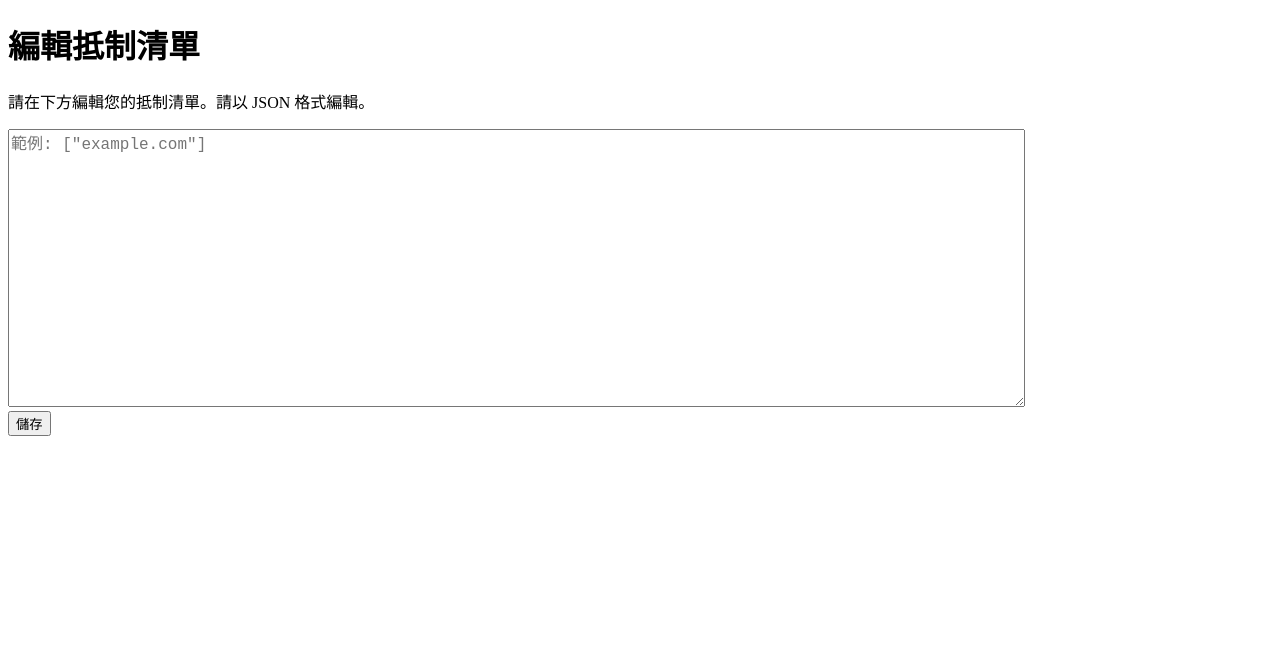
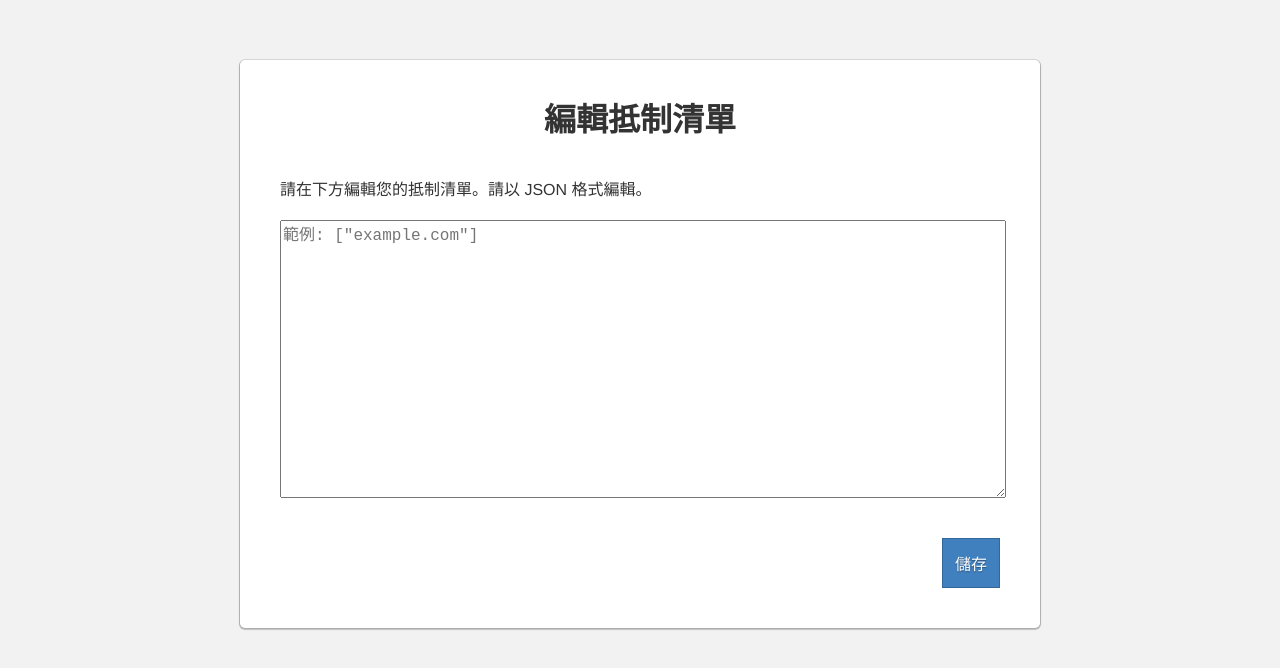
Before and after one commit to zhusee2/boycott-helper, a plain HTML site: page boycott-helper.safariextension/settings.html in a window 1280 px wide. Drawn offline with Linux system fonts and the light colour scheme.

Commit message:
Pref page style

```diff
--- a/boycott-helper.safariextension/settings.html
+++ b/boycott-helper.safariextension/settings.html
@@ -2,22 +2,23 @@
 <html>
 <head>
   <meta charset="utf-8">
-  <title>編輯抵制清單 | 抵制小幫手</title>
-  <style>
-    #blacklist {
-      width: 80%;
-      font: 16px/1.7 monospace;
-    }
-  </style>
+  <title>編輯抵制清單 | 網站抵制小幫手</title>
+  <link rel="stylesheet" href="normalize.css">
+  <link rel="stylesheet" href="styles.css">
 </head>
 <body>
-  <h1>編輯抵制清單</h1>
-  <p>請在下方編輯您的抵制清單。請以 JSON 格式編輯。</p>
+  <div class="container settings-page">
+    <h1>編輯抵制清單</h1>
+    <p>請在下方編輯您的抵制清單。請以 JSON 格式編輯。</p>
 
-  <form action="#">
-    <textarea name="blacklist" id="blacklist" rows="10" placeholder='範例: ["example.com"]'></textarea><br>
-    <button type="submit">儲存</button>
-  </form>
+    <form action="#">
+      <textarea name="blacklist" id="blacklist" rows="10" placeholder='範例: ["example.com"]'></textarea><br>
+
+      <div class="form-actions">
+        <button type="submit" class="btn btn-primary">儲存</button>
+      </div>
+    </form>
+  </div>
 
   <script>
     var blacklist = [];
--- a/boycott-helper.safariextension/styles.css
+++ b/boycott-helper.safariextension/styles.css
@@ -75,3 +75,16 @@ a:hover {
 .alert-actions .btn {
   margin-left: 1em;
 }
+
+.settings-page.container {
+  width: 720px;
+  margin: 60px auto;
+}
+.settings-page textarea#blacklist {
+  width: 100%;
+  font: 16px/1.7 monospace;
+}
+.form-actions {
+  text-align: right;
+  margin-top: 40px;
+}
```
